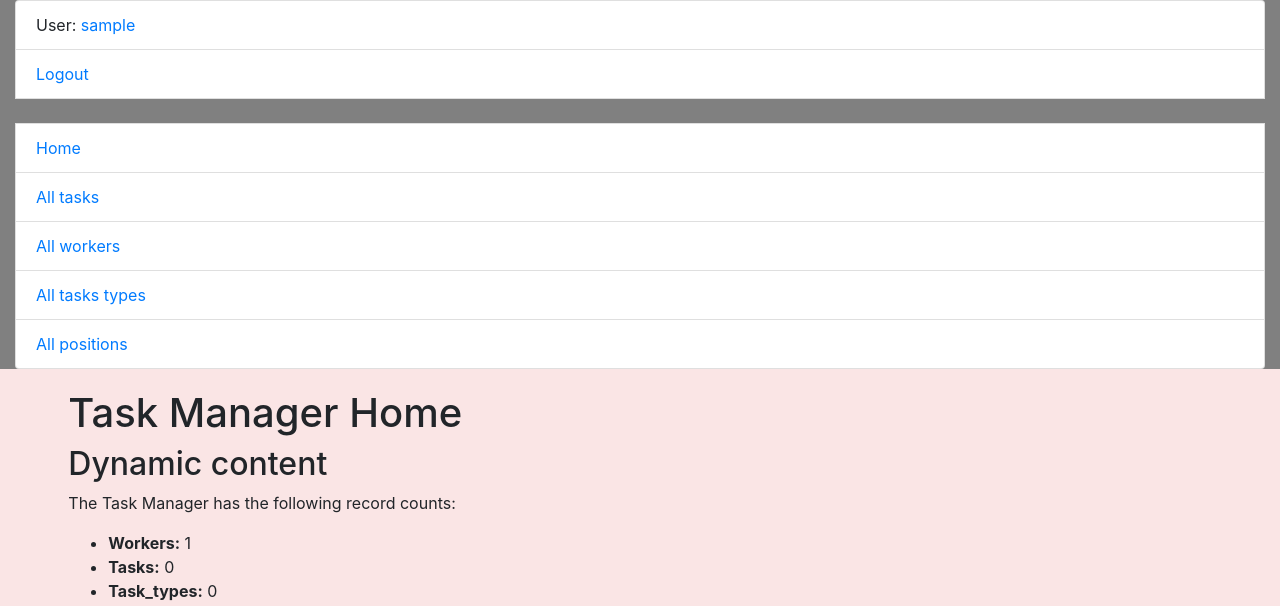
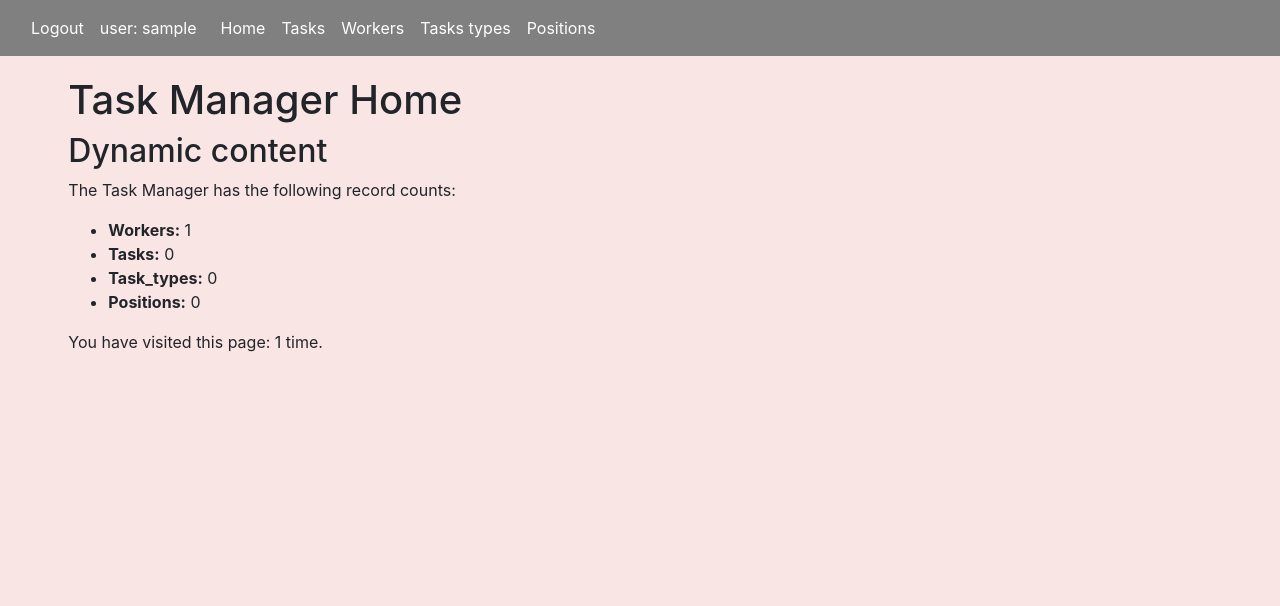
Before and after one commit to olia-trofymchuk/task-manager, a Django app: page / in a window 1280 px wide. Shown: the top 606 px of the page. Run offline with Django 4.2, Linux system fonts and the light colour scheme; the visitor is signed in with stand-in values (Sample User, id 1); data comes from the database, SQL or seed files in the repository; data that the repository does not hold is empty.

Commit message:
Change position for sidebar by adding styles

```diff
--- a/templates/includes/sidebar.html
+++ b/templates/includes/sidebar.html
@@ -1,16 +1,36 @@
-<ul class="sidebar-nav list-group">
+<nav class="navbar navbar-expand-sm navbar-light">
   {% if user.is_authenticated %}
-    <li class="list-group-item">User: <a href="{{ user.get_absolute_url }}">{{ user.get_username }}</a></li>
-    <li class="list-group-item"><a href="{% url 'logout'%}?next={{request.path}}">Logout</a></li>
-  {% else %}
-    <li class="list-group-item"><a href="{% url 'login'%}?next={{request.path}}">Login</a></li>
+    <a class="navbar-brand" href="{% url 'logout' %}?next={{request.path}}">
+      Logout
+    </a>
+    <a class="navbar-brand" href="{{ user.get_absolute_url }}">
+      user: {{ user.get_username }}
+    </a>
+    {% else %}
+      <a class="navbar-brand" href="{% url 'login'%}?next={{request.path}}">
+        Login
+      </a>
+    <button class="navbar-toggler" type="button" data-bs-toggle="collapse" data-target="#navbarText" aria-controls="navbarText" aria-expanded="false" aria-label="Toggle navigation">
+      <span class="navbar-toggler-icon"></span>
+    </button>
   {% endif %}
-
-  <br>
-
-  <li class="list-group-item"><a href="{% url 'manager:index' %}">Home</a></li>
-  <li class="list-group-item"><a href="{% url 'manager:task-list' %}">All tasks</a></li>
-  <li class="list-group-item"><a href="{% url 'manager:worker-list' %}">All workers</a></li>
-  <li class="list-group-item"><a href="{% url 'manager:task-type-list' %}">All tasks types</a></li>
-  <li class="list-group-item"><a href="{% url 'manager:position-list' %}">All positions</a></li>
-</ul>
+  <div class="navbar-collapse" id="navbarText">
+    <ul class="navbar-nav mr-auto">
+      <li class="nav-item">
+        <a class="nav-link link-color" href="{% url 'manager:index' %}">Home</a>
+      </li>
+      <li class="nav-item">
+        <a class="nav-link link-color" href="{% url 'manager:task-list' %}">Tasks</a>
+      </li>
+      <li class="nav-item">
+        <a class="nav-link link-color" href="{% url 'manager:worker-list' %}">Workers</a>
+      </li>
+      <li class="nav-item">
+        <a class="nav-link link-color" href="{% url 'manager:task-type-list' %}">Tasks types</a>
+      </li>
+      <li class="nav-item">
+        <a class="nav-link link-color" href="{% url 'manager:position-list' %}">Positions</a>
+      </li>
+    </ul>
+  </div>
+</nav>
```
